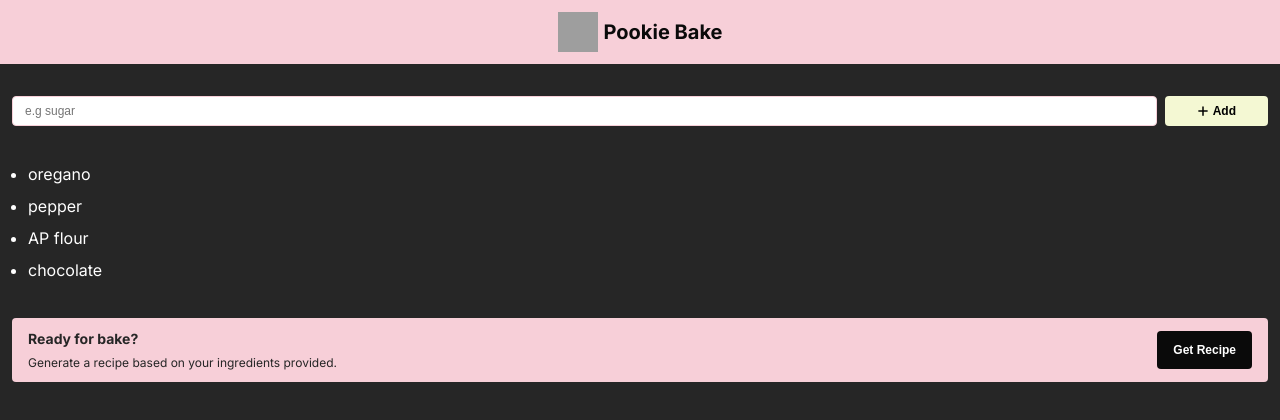
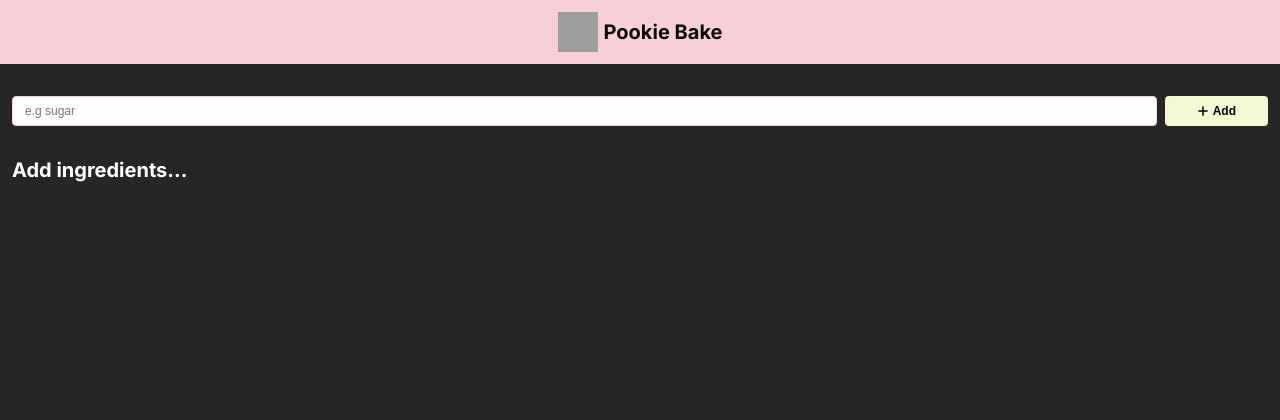
Before and after one commit to jgonzales-ibarrola/bake-recipe-app, a React (Vite) app: page / in a window 1280 px wide. Shown: the top 420 px of the page. Built offline with nearby package versions, Linux system fonts and the light colour scheme; grey boxes are pictures that could not be loaded; what @huggingface/inference would draw is missing.

Commit message:
Update Main.tsx

```diff
--- a/src/components/Main.tsx
+++ b/src/components/Main.tsx
@@ -3,12 +3,7 @@ import AddIngredient from "./AddIngredient";
 import IngredientsList from "./IngredientsList";
 
 const Main = () => {
-	const [ingredients, setIngredients] = useState([
-		"oregano",
-		"pepper",
-		"AP flour",
-		"chocolate",
-	]);
+	const [ingredients, setIngredients] = useState<string[]>([]);
 
 	const handleAddIngredient = (newIngredient: string) => {
 		setIngredients((prevIngredients) => [
```
